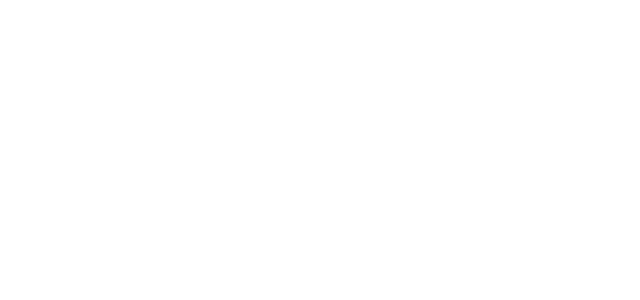
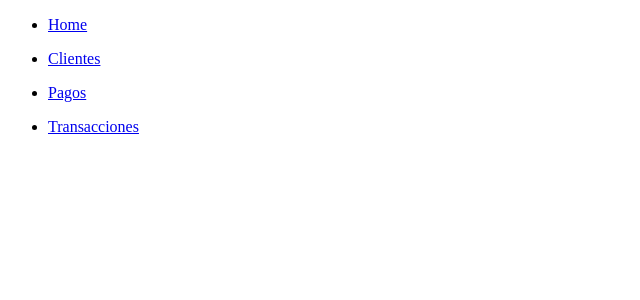
Before and after one commit to William-Vigo/loan-tracker, a React (Create React App) app: page /Transacciones in a window 1280 px wide. Shown: the top 300 px of the page, without its empty margins (0-640 px from the left). Built offline with nearby package versions, Linux system fonts and the light colour scheme.

Commit message:
created side bar router

```diff
--- a/package.json
+++ b/package.json
@@ -13,6 +13,7 @@
     "electron-is-dev": "^2.0.0",
     "react": "^18.2.0",
     "react-dom": "^18.2.0",
+    "react-router-dom": "^6.15.0",
     "react-scripts": "5.0.1",
     "wait-for-localhost": "^4.0.1",
     "wait-on": "^7.0.1",
--- /dev/null
+++ b/src/components/Sidebar.js
@@ -0,0 +1,33 @@
+import React from 'react';
+import { Link, Route, Routes} from 'react-router-dom';
+import App from '../App';
+import Test from './test';
+
+
+function Sidebar() {
+    return (
+        <>
+            <div>
+                <ul>
+                    <li><Link to="/">Home</Link></li>
+                </ul>
+                <ul>
+                    <li><Link to="/Clientes">Clientes</Link></li>
+                </ul>
+                <ul>
+                    <li><Link to="/Pagos">Pagos</Link></li>
+                </ul>
+                <ul>
+                    <li><Link to="/Transacciones">Transacciones</Link></li>
+                </ul>
+            </div>
+            <Routes>
+                <Route path="/" element={<App />} />
+                <Route path="/Clientes" element={<App />} />
+                <Route path="/Pagos" element={<App />} />
+                <Route path="/Transacciones" element={<App />} />
+            </Routes>
+        </>
+    );
+}
+export default Sidebar
--- a/src/index.js
+++ b/src/index.js
@@ -1,10 +1,15 @@
 import React from 'react';
 import ReactDOM from 'react-dom/client';
-import App from './App';
+//import App from './App';
+import Sidebar from './components/Sidebar';
+import {BrowserRouter} from 'react-router-dom';
+
 
 const root = ReactDOM.createRoot(document.getElementById('root'));
 root.render(
   <React.StrictMode>
-    <App />
+    <BrowserRouter >
+      <Sidebar />
+    </BrowserRouter>
   </React.StrictMode>
 );
```
Also changed, not shown: 1 other file (tests, documents, lock files or other folders).
